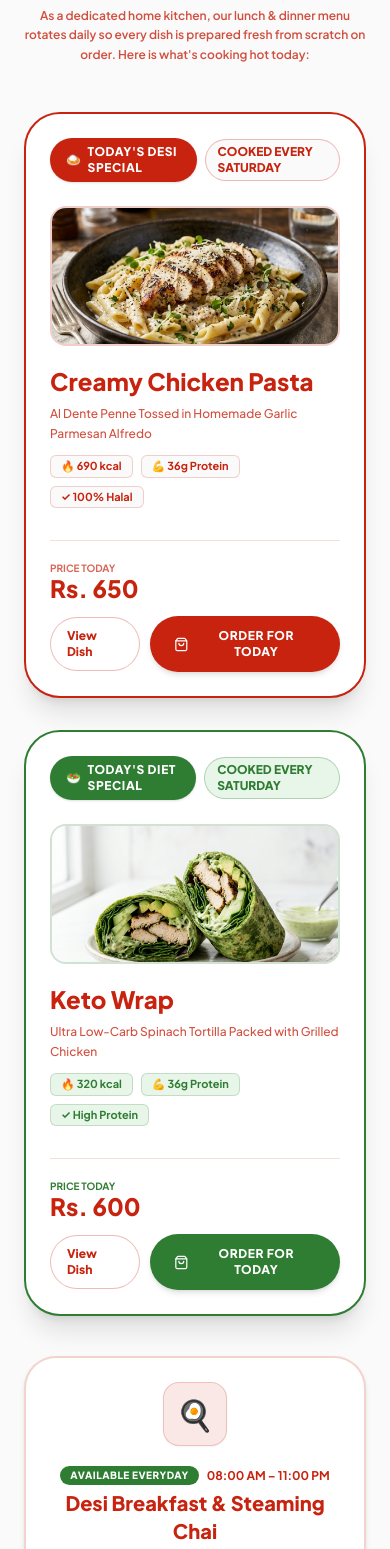
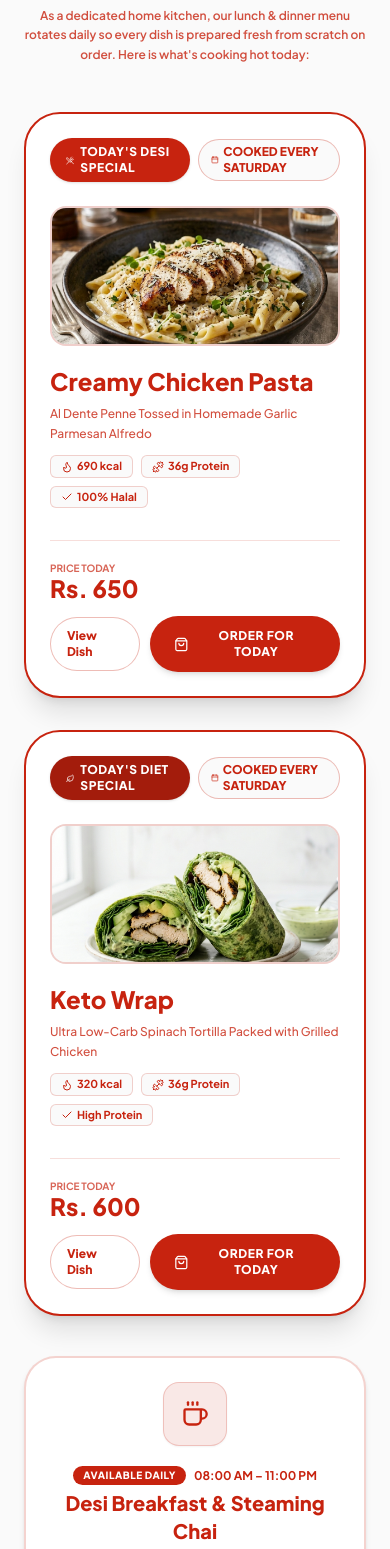
Before and after one commit to hafsa-tahir/camos-food, a Next.js app: page / in a window 390 px wide. Shown: the part 1480-3029 px from the top of the page. Built offline with nearby package versions, Linux system fonts and the light colour scheme; no server answers; the database is empty.

Commit message:
fix(ui): remove emojis and green primary colors, unify brand palette and Lucide icons

```diff
--- a/src/app/(customer)/menu/[id]/page.tsx
+++ b/src/app/(customer)/menu/[id]/page.tsx
@@ -263,7 +263,7 @@ export default function ProductPage() {
               <div className="flex flex-col gap-3.5 mt-2">
                 <div className="bg-neutral-100 border-2 border-neutral-300 rounded-2xl p-4 text-left">
                   <div className="flex items-center gap-2 font-black text-sm text-[#C7230F] mb-1">
-                    <span>⚠️</span>
+                    <Clock size={16} className="text-[#C7230F]" />
                     <span>Not Available for Today's Order</span>
                   </div>
                   <p className="text-xs text-neutral-600 font-medium leading-relaxed">
--- a/src/app/HomepageClient.tsx
+++ b/src/app/HomepageClient.tsx
@@ -20,6 +20,10 @@ import {
   Flame,
   Beef,
   CheckCircle2,
+  Leaf,
+  Dumbbell,
+  Check,
+  Coffee,
 } from 'lucide-react'
 import { FoodItem } from '@/lib/types'
 import FoodCard from '@/components/ui/FoodCard'
@@ -191,8 +195,8 @@ export default function HomepageClient() {
           {/* Header */}
           <div className="text-center max-w-2xl mx-auto mb-12">
             <div className="inline-flex items-center gap-2 bg-[#C7230F] text-[#FFFFEF] font-black text-xs px-4 py-2 rounded-full uppercase tracking-wider mb-3 shadow-md">
-              <span className="w-2.5 h-2.5 rounded-full bg-white animate-pulse" />
-              <span>LIVE KITCHEN SCHEDULE • {todayFormatted || todayDay}</span>
+              <Clock size={13} className="text-[#FFFFEF]" />
+              <span>TODAY'S KITCHEN SCHEDULE • {todayFormatted || todayDay}</span>
             </div>
             <h2 className="font-serif font-black text-3xl sm:text-4xl md:text-5xl text-[#C7230F] mb-3">
               Today's Fresh Menu
@@ -209,11 +213,12 @@ export default function HomepageClient() {
               <div className="bg-white border-2 border-[#C7230F] rounded-[36px] p-6 sm:p-8 shadow-xl flex flex-col justify-between relative overflow-hidden group hover:shadow-2xl transition-all duration-300">
                 <div className="flex items-center justify-between gap-2 mb-4">
                   <span className="bg-[#C7230F] text-[#FFFFEF] font-black text-xs px-4 py-1.5 rounded-full uppercase tracking-wider shadow-sm flex items-center gap-1.5">
-                    <span>🍛</span>
+                    <UtensilsCrossed size={13} />
                     <span>TODAY'S DESI SPECIAL</span>
                   </span>
-                  <span className="text-xs font-black text-[#C7230F] bg-[#FFFFEF] border border-[#C7230F]/30 px-3 py-1 rounded-full uppercase">
-                    Cooked Every {todayDay}
+                  <span className="text-xs font-black text-[#C7230F] bg-[#FFFFEF] border border-[#C7230F]/30 px-3 py-1 rounded-full uppercase flex items-center gap-1">
+                    <Calendar size={12} />
+                    <span>Cooked Every {todayDay}</span>
                   </span>
                 </div>
 
@@ -236,14 +241,14 @@ export default function HomepageClient() {
                       {todayPlan.desiTagline || todayDesi.description}
                     </p>
                     <div className="flex items-center gap-2 flex-wrap text-[11px] font-bold text-[#C7230F]">
-                      <span className="bg-[#FFFFEF] border border-[#C7230F]/20 px-2.5 py-0.5 rounded-md">
-                        🔥 {todayDesi.calories} kcal
+                      <span className="bg-[#FFFFEF] border border-[#C7230F]/20 px-2.5 py-0.5 rounded-md flex items-center gap-1">
+                        <Flame size={12} /> {todayDesi.calories} kcal
                       </span>
-                      <span className="bg-[#FFFFEF] border border-[#C7230F]/20 px-2.5 py-0.5 rounded-md">
-                        💪 {todayDesi.protein_g}g Protein
+                      <span className="bg-[#FFFFEF] border border-[#C7230F]/20 px-2.5 py-0.5 rounded-md flex items-center gap-1">
+                        <Dumbbell size={12} /> {todayDesi.protein_g}g Protein
                       </span>
-                      <span className="bg-[#FFFFEF] border border-[#C7230F]/20 px-2.5 py-0.5 rounded-md">
-                        ✓ 100% Halal
+                      <span className="bg-[#FFFFEF] border border-[#C7230F]/20 px-2.5 py-0.5 rounded-md flex items-center gap-1">
+                        <Check size={12} /> 100% Halal
                       </span>
                     </div>
                   </div>
@@ -278,21 +283,22 @@ export default function HomepageClient() {
               </div>
             )}
 
-            {/* 2. Today's Diet Special */}
+            {/* 2. Today's Diet Special (Brand Crimson & Off-White Palette - No Green!) */}
             {todayDiet && (
-              <div className="bg-white border-2 border-[#2E7D32] rounded-[36px] p-6 sm:p-8 shadow-xl flex flex-col justify-between relative overflow-hidden group hover:shadow-2xl transition-all duration-300">
+              <div className="bg-white border-2 border-[#C7230F] rounded-[36px] p-6 sm:p-8 shadow-xl flex flex-col justify-between relative overflow-hidden group hover:shadow-2xl transition-all duration-300">
                 <div className="flex items-center justify-between gap-2 mb-4">
-                  <span className="bg-[#2E7D32] text-white font-black text-xs px-4 py-1.5 rounded-full uppercase tracking-wider shadow-sm flex items-center gap-1.5">
-                    <span>🥗</span>
+                  <span className="bg-[#A31C0C] text-[#FFFFEF] font-black text-xs px-4 py-1.5 rounded-full uppercase tracking-wider shadow-sm flex items-center gap-1.5">
+                    <Leaf size={13} />
                     <span>TODAY'S DIET SPECIAL</span>
                   </span>
-                  <span className="text-xs font-black text-[#2E7D32] bg-[#E8F5E9] border border-[#2E7D32]/30 px-3 py-1 rounded-full uppercase">
-                    Cooked Every {todayDay}
+                  <span className="text-xs font-black text-[#C7230F] bg-[#FFFFEF] border border-[#C7230F]/30 px-3 py-1 rounded-full uppercase flex items-center gap-1">
+                    <Calendar size={12} />
+                    <span>Cooked Every {todayDay}</span>
                   </span>
                 </div>
 
                 <div className="grid grid-cols-1 sm:grid-cols-[140px_1fr] gap-5 items-center my-2">
-                  <div className="relative w-full sm:w-[140px] h-[140px] rounded-2xl overflow-hidden bg-[#FFFFEF] border-2 border-[#2E7D32]/20 shrink-0">
+                  <div className="relative w-full sm:w-[140px] h-[140px] rounded-2xl overflow-hidden bg-[#FFFFEF] border-2 border-[#C7230F]/20 shrink-0">
                     <Image
                       src={todayDiet.image_url || '/items/chicken-fajita-rice-bowl.jpg'}
                       alt={todayDiet.name}
@@ -309,15 +315,15 @@ export default function HomepageClient() {
                     <p className="text-xs text-[#C7230F]/80 font-medium leading-relaxed mb-3 line-clamp-2">
                       {todayPlan.dietTagline || todayDiet.description}
                     </p>
-                    <div className="flex items-center gap-2 flex-wrap text-[11px] font-bold text-[#2E7D32]">
-                      <span className="bg-[#E8F5E9] border border-[#2E7D32]/20 px-2.5 py-0.5 rounded-md">
-                        🔥 {todayDiet.calories} kcal
+                    <div className="flex items-center gap-2 flex-wrap text-[11px] font-bold text-[#C7230F]">
+                      <span className="bg-[#FFFFEF] border border-[#C7230F]/20 px-2.5 py-0.5 rounded-md flex items-center gap-1">
+                        <Flame size={12} /> {todayDiet.calories} kcal
                       </span>
-                      <span className="bg-[#E8F5E9] border border-[#2E7D32]/20 px-2.5 py-0.5 rounded-md">
-                        💪 {todayDiet.protein_g}g Protein
+                      <span className="bg-[#FFFFEF] border border-[#C7230F]/20 px-2.5 py-0.5 rounded-md flex items-center gap-1">
+                        <Dumbbell size={12} /> {todayDiet.protein_g}g Protein
                       </span>
-                      <span className="bg-[#E8F5E9] border border-[#2E7D32]/20 px-2.5 py-0.5 rounded-md">
-                        ✓ High Protein
+                      <span className="bg-[#FFFFEF] border border-[#C7230F]/20 px-2.5 py-0.5 rounded-md flex items-center gap-1">
+                        <Check size={12} /> High Protein
                       </span>
                     </div>
                   </div>
@@ -325,7 +331,7 @@ export default function HomepageClient() {
 
                 <div className="mt-6 pt-5 border-t border-[#C7230F]/15 flex items-center justify-between flex-wrap gap-4">
                   <div>
-                    <div className="text-[10px] font-bold text-[#2E7D32] uppercase">Price Today</div>
+                    <div className="text-[10px] font-bold text-[#C7230F]/70 uppercase">Price Today</div>
                     <div className="text-2xl font-black text-[#C7230F] leading-none">
                       {formatPrice(todayDiet.price)}
                     </div>
@@ -343,7 +349,7 @@ export default function HomepageClient() {
                         addItem(todayDiet)
                         toast.success(`Added ${todayDiet.name} to cart!`)
                       }}
-                      className="inline-flex items-center gap-2 bg-[#2E7D32] hover:bg-[#1B5E20] text-white font-black text-xs px-6 py-3 rounded-full cursor-pointer border-none shadow-md hover:shadow-lg transition-all uppercase tracking-wider"
+                      className="inline-flex items-center gap-2 bg-[#C7230F] hover:bg-[#A31C0C] text-[#FFFFEF] font-black text-xs px-6 py-3 rounded-full cursor-pointer border-none shadow-md hover:shadow-lg transition-all uppercase tracking-wider"
                     >
                       <ShoppingBag size={15} /> Order for Today
                     </button>
@@ -353,16 +359,16 @@ export default function HomepageClient() {
             )}
           </div>
 
-          {/* Everyday Breakfast Banner */}
+          {/* Everyday Breakfast Banner (Crimson & Off-White Palette) */}
           <div className="bg-white border-2 border-[#C7230F]/20 rounded-[32px] p-6 sm:p-8 flex flex-col md:flex-row items-center justify-between gap-6 shadow-md mb-8">
             <div className="flex items-center gap-5 text-center md:text-left flex-col md:flex-row">
-              <div className="w-16 h-16 rounded-2xl bg-[#C7230F]/10 text-[#C7230F] flex items-center justify-center font-black text-3xl shrink-0 border border-[#C7230F]/20 shadow-xs">
-                🍳
+              <div className="w-16 h-16 rounded-2xl bg-[#C7230F]/10 text-[#C7230F] flex items-center justify-center font-black text-2xl shrink-0 border border-[#C7230F]/20 shadow-xs">
+                <Coffee size={28} className="text-[#C7230F]" />
               </div>
               <div>
                 <div className="flex items-center gap-2 justify-center md:justify-start mb-1 flex-wrap">
-                  <span className="bg-[#2E7D32] text-white text-[10px] font-black px-2.5 py-0.5 rounded-full uppercase tracking-wider">
-                    AVAILABLE EVERYDAY
+                  <span className="bg-[#C7230F] text-[#FFFFEF] text-[10px] font-black px-2.5 py-0.5 rounded-full uppercase tracking-wider">
+                    AVAILABLE DAILY
                   </span>
                   <span className="text-xs font-bold text-[#C7230F]">
                     08:00 AM – 11:00 PM
```
Also changed, not shown: src/app/(customer)/menu/page.tsx (+22 -11 lines), src/components/ui/FoodCard.tsx (+16 -11 lines).
